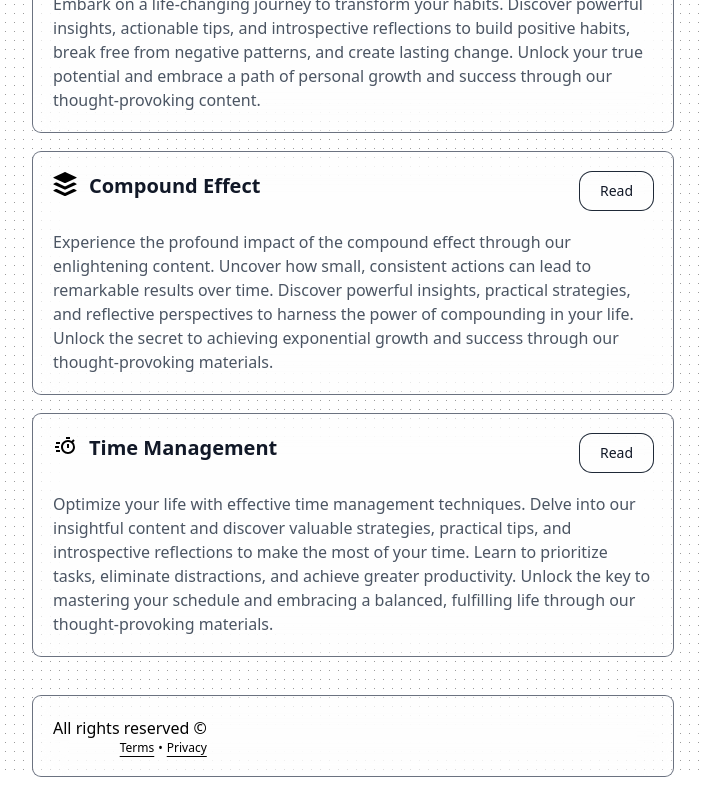
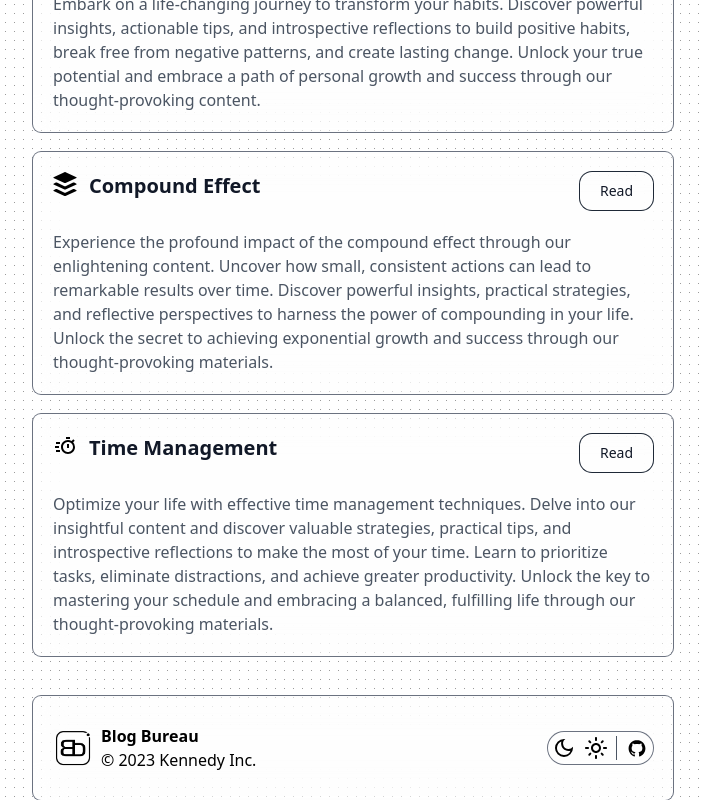
Before and after one commit to kennyAnyi9/blog-portfolio, a Next.js app: page / in a window 1280 px wide. Shown: the part 1602-2402 px from the top of the page, without its empty margins (287-992 px from the left). Before the commit the page ends 2378 px from the top, so only its background shows below. Built offline with nearby package versions, Linux system fonts and the light colour scheme.

Commit message:
refactor: refactor the footer to align the elements in a row

```diff
--- a/src/app/components/layout/app-footer.tsx
+++ b/src/app/components/layout/app-footer.tsx
@@ -1,25 +1,33 @@
 import Link from "next/link";
+import Image from "next/image";
+import { MdOutlineDarkMode, MdOutlineLightMode } from "react-icons/md";
+import { DiGithubBadge } from "react-icons/di";
 
 export default function Footer() {
   return (
     <footer className="w-full flex mt-10 justify-center">
-      <div className="flex items-center justify-between w-11/12 lg:w-3/6 h-fit p-5 rounded-lg bg-background/70 backdrop-blur-lg ring-1 ring-gray-500">
-        <div className="">
-          All rights reserved &copy;
-          <div className="text-right text-xs">
-            <Link
-              href="/legal/terms"
-              className="text-foreground underline underline-offset-4 hover:no-underline"
-            >
-              Terms
-            </Link>
-            <span className="text-muted-foreground/70 mx-1">&bull;</span>
-            <Link
-              href="/legal/privacy"
-              className="text-foreground underline underline-offset-4 hover:no-underline"
-            >
-              Privacy
-            </Link>
+      <div className="flex items-center justify-between w-11/12 lg:w-3/6 p-5 rounded-lg bg-background/70 backdrop-blur-lg ring-1 ring-gray-500">
+        <div className="flex text-black dark:text-gray-400 items-center lg:flex-row flex-col">
+          <Image
+            width={40}
+            height={40}
+            src="/images/Bd-1-black.png"
+            alt="Login"
+          />
+          <div className="flex flex-col m-2 items-center lg:items-start">
+            <p className="font-bold">Blog Bureau</p>
+            <p>&copy; 2023 Kennedy Inc.</p>
+          </div>
+        </div>
+        <div className="flex items-center">
+          <div className="flex p-1 cursor-pointer divide-x divide-gray-600 space-x-2 text-2xl rounded-2xl ring-1 ring-gray-500">
+            <div className="flex space-x-2 text-black dark:text-gray-500">
+              <MdOutlineDarkMode />
+              <MdOutlineLightMode />
+            </div>
+            <div className="pl-2 text-black dark:text-gray-500">
+              <DiGithubBadge />
+            </div>
           </div>
         </div>
       </div>
```
